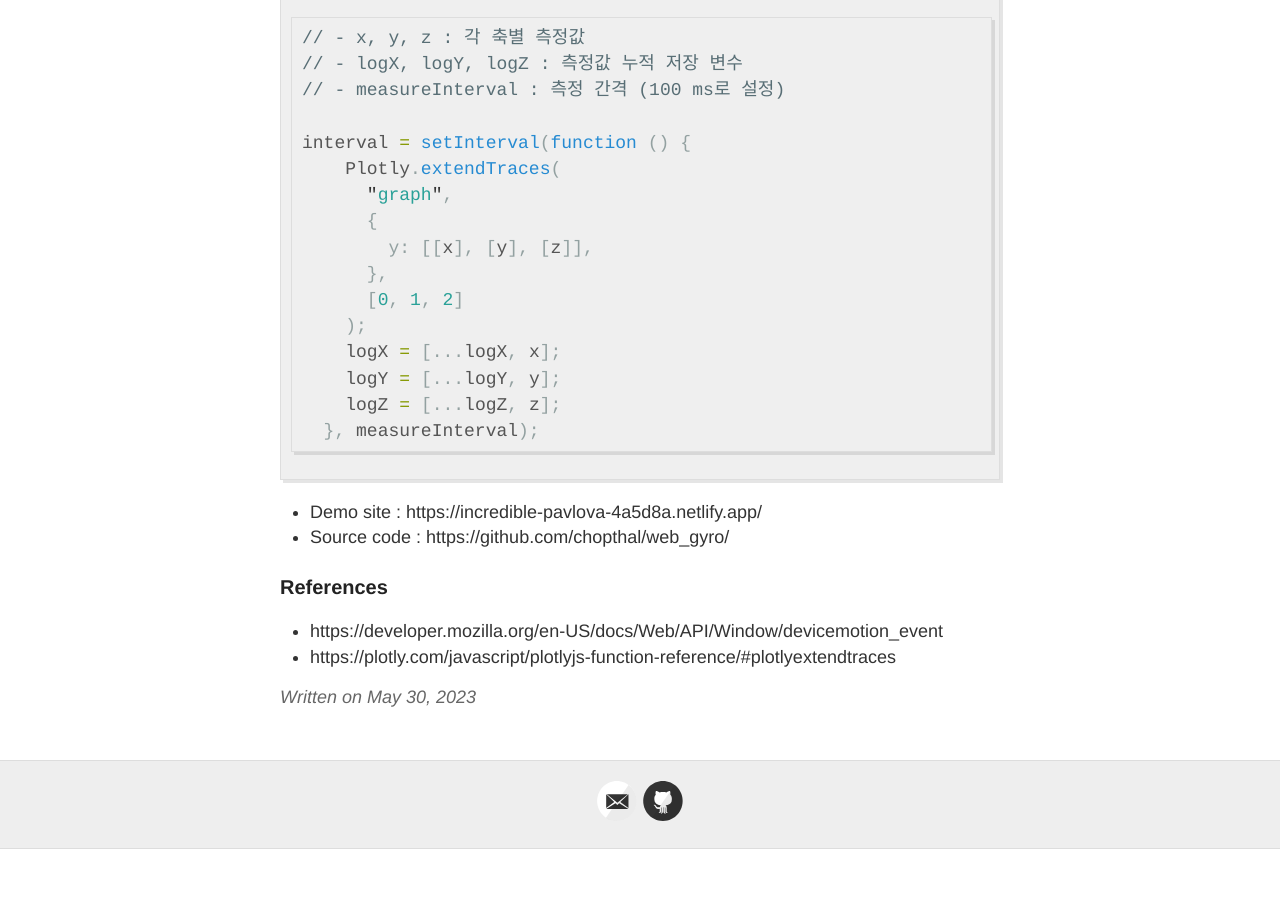
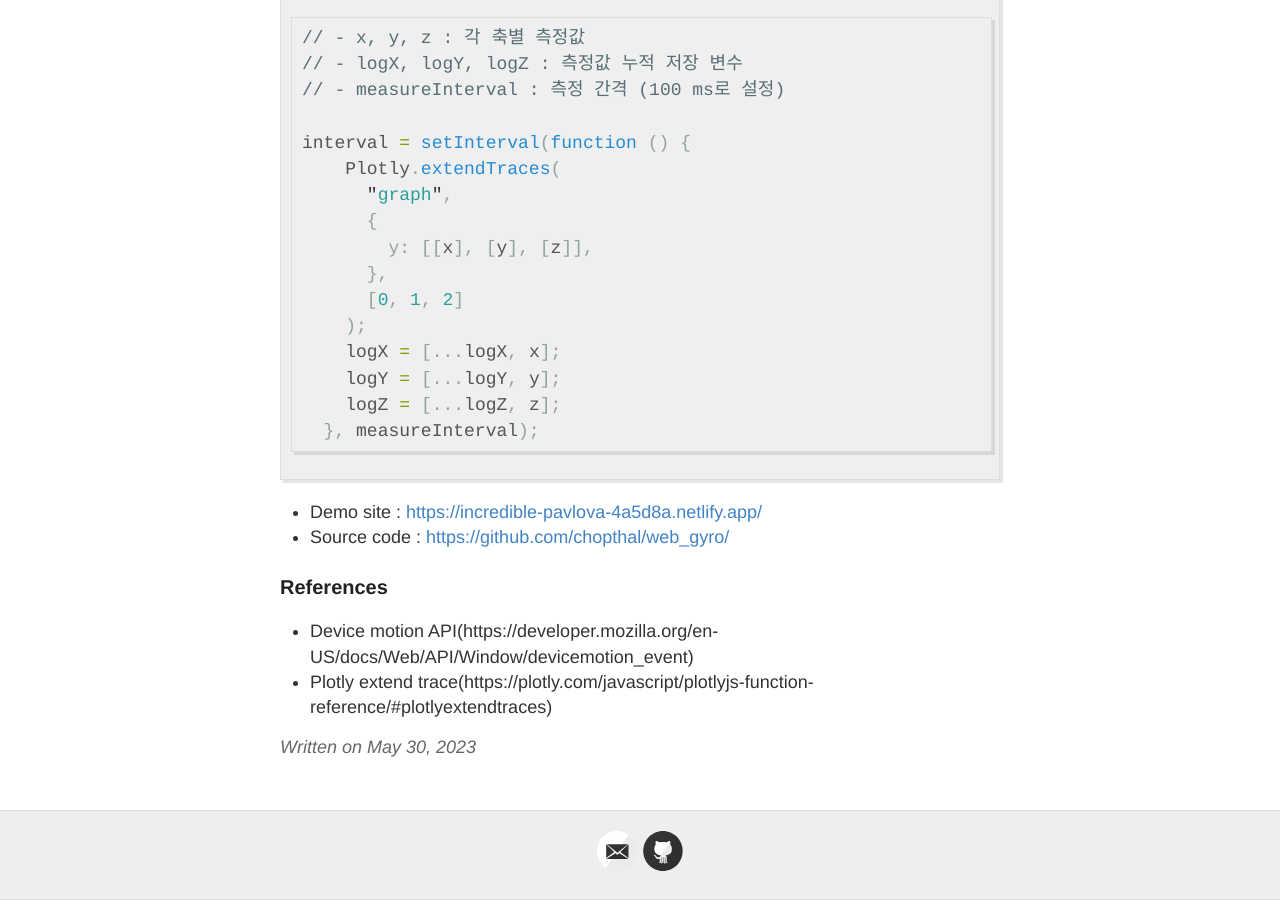
Before and after one commit to chopthal/chopthal.github.io, a Jekyll site: the page built from _posts/2023-5-30-230530_1.md, in a window 1280 px wide and 900 px high, scrolled down 710 px. Built offline with Jekyll 4.4.1, drawn with Linux system fonts in a browser that asks for light colours; comment, search, counter and statistics services are not loaded; before the commit the page ends 1559 px from its top, so only the background shows below that.

Commit message:
Feat : URL link

````diff
--- a/_posts/2023-5-30-230530_1.md
+++ b/_posts/2023-5-30-230530_1.md
@@ -39,9 +39,9 @@
   }, measureInterval);
 ```
 
-- Demo site : https://incredible-pavlova-4a5d8a.netlify.app/
-- Source code : https://github.com/chopthal/web_gyro/
+- Demo site : [https://incredible-pavlova-4a5d8a.netlify.app/](https://incredible-pavlova-4a5d8a.netlify.app/)
+- Source code : [https://github.com/chopthal/web_gyro/](https://github.com/chopthal/web_gyro/)
 
 ### References
-- https://developer.mozilla.org/en-US/docs/Web/API/Window/devicemotion_event
-- https://plotly.com/javascript/plotlyjs-function-reference/#plotlyextendtraces
+- Device motion API(https://developer.mozilla.org/en-US/docs/Web/API/Window/devicemotion_event)
+- Plotly extend trace(https://plotly.com/javascript/plotlyjs-function-reference/#plotlyextendtraces)
````
